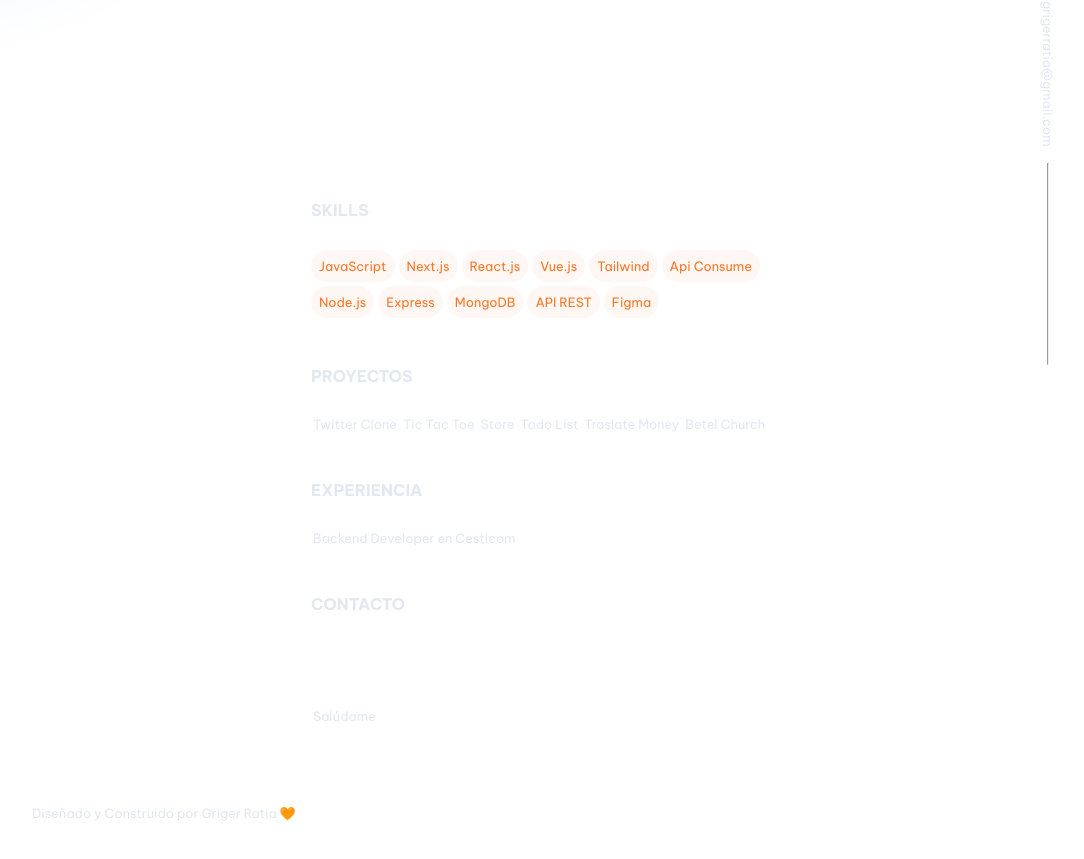
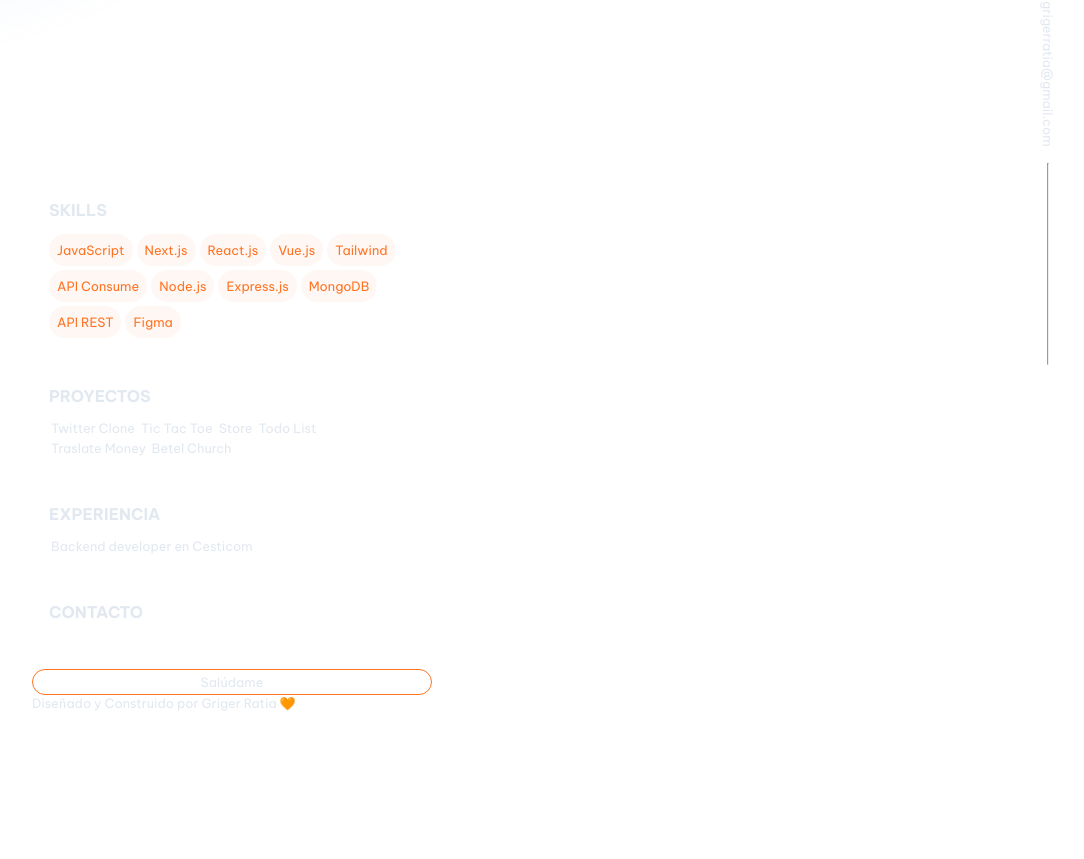
Before and after one commit to grigerratia/v1.portfolio, a React (Vite) app: page / in a window 1280 px wide. Shown: the part 419-1278 px from the top of the page, without its empty margins (96-1180 px from the left). After the commit the page ends 1194 px from the top, so only its background shows below. Built offline with nearby package versions, Linux system fonts and the light colour scheme.

Commit message:
componetizando-3

```diff
--- /dev/null
+++ b/src/components/components/ButtonAction.jsx
@@ -0,0 +1,8 @@
+
+function ButtonAction({ className, elementName }) {
+    return(
+        <div className={ className }>{ elementName }</div>
+    )
+}
+
+export default ButtonAction
--- a/src/components/layouts/InfoItem.jsx
+++ b/src/components/layouts/InfoItem.jsx
@@ -1,13 +1,20 @@
 import '../../styles/styles-layout/InfoItem.css'
+import ButtonAction from '../components/ButtonAction'
 
-function InfoItem({ children, className, title }) {
+function InfoItem({ children, className, title, elements}) {
     return(
         <div className='info-item'>
 
             <div className='info-title'>{ title }</div>
 
             <div className='info-elements'>
-                { children }
+                {
+                    elements?.map((element) => {
+                        return(
+                            <ButtonAction className={ className } elementName={ element.name } key={ element.name }/>
+                        )
+                    })
+                }
             </div>
 
         </div>
--- a/src/components/layouts/InfoSection.jsx
+++ b/src/components/layouts/InfoSection.jsx
@@ -1,40 +1,21 @@
 import '../../styles/styles-layout/InfoSection.css'
+import SKILLS from '../../utils/myskyls'
+import PROYECTS from '../../utils/myproyects'
+import EXPERIENCES from '../../utils/myexperiences'
 import InfoItem from './InfoItem'
 
 function InfoSection() {
     return(
         <section className="info">
 
-            <InfoItem title='Skills'>
-                <div className="action">JavaScript</div>
-                <div className="action">Next.js</div>
-                <div className="action">React.js</div>
-                <div className="action">Vue.js</div>
-                <div className="action">Tailwind</div>
-                <div className="action">Api Consume</div>
-                <div className="action">Node.js</div>
-                <div className="action">Express</div>
-                <div className="action">MongoDB</div>
-                <div className="action">API REST</div>
-                <div className="action">Figma</div>
-            </InfoItem>
+            <InfoItem title='Skills' className='action' elements={ SKILLS } />
 
-            <InfoItem title='Proyectos'>
-                <div className="anchor">Twitter Clone</div>
-                <div className="anchor">Tic Tac Toe</div>
-                <div className="anchor">Store</div>
-                <div className="anchor">Todo List</div>
-                <div className="anchor">Traslate Money</div>
-                <div className="anchor">Betel Church</div>
-            </InfoItem>
+            <InfoItem title='Proyectos' className='anchor' elements={ PROYECTS } />
 
-            <InfoItem title="Experiencia">
-                <div className="anchor">Backend Developer en Cesticom</div>
-            </InfoItem>
+            <InfoItem title="Experiencia" className='anchor' elements={ EXPERIENCES } />
 
-            <InfoItem title='Contacto'>
+            <InfoItem title='Contacto' typeItem='anchor' />
                 <a href='mailto:grigerratia@gmail.com' className='mailtome'>Salúdame</a>
-            </InfoItem>
 
     </section>
     )
--- a/src/styles/styles-layout/GeneralSection.css
+++ b/src/styles/styles-layout/GeneralSection.css
@@ -7,12 +7,12 @@ main .general .photo-name {
     background-color: #ff7423;
 } */
 
-main .general .photo-name .box-photoName {
+.general .photo-name .box-photoName {
     display: flex;
     align-items: center;
 }
 
-main .general .photo-name .box-photoName img {
+.general .photo-name .box-photoName img {
     background-color: #00ffff1c;
     width: 0px;
     height: 40px;
@@ -20,24 +20,24 @@ main .general .photo-name .box-photoName img {
     transition: all .3s ease-in-out;
 }
 
-main .general .photo-name:hover > .box-photoName img {
+.general .photo-name:hover > .box-photoName img {
     width: 40px;
     margin-right: 1rem;
 }
 
-main .general .photo-name:hover>h2 {
+.general .photo-name:hover>h2 {
     color: #ff7423;
     margin-left: 0;
 }
 
-main .general {
+.general {
     display: flex;
     flex-direction: column;
     width: 500px;
     height: 500px
 }
 
-main .general .photo-name h1 {
+.general .photo-name h1 {
     margin: 0;
     cursor: pointer;
     color: #e2e8f0;
@@ -45,7 +45,7 @@ main .general .photo-name h1 {
     word-spacing: 0.1rem;
 }
 
-main .general .photo-name h2 {
+.general .photo-name h2 {
     margin: 0;
     color: #e2e8f0;
     cursor: pointer;
@@ -53,7 +53,7 @@ main .general .photo-name h2 {
     font-size: 1.34rem;
 }
 
-main .general hr {
+.general hr {
     width: 100%;
     border: 1px solid #08276d4f;
     border-radius: 999px;
--- a/src/styles/styles-layout/InfoItem.css
+++ b/src/styles/styles-layout/InfoItem.css
@@ -17,7 +17,7 @@
 }
 
 .info-elements {
-    padding: 2rem 0 0 0;
+    padding-top: 1rem;
     display: flex;
     flex-wrap: wrap;
     gap: 4px;
--- a/src/styles/styles-layout/InfoSection.css
+++ b/src/styles/styles-layout/InfoSection.css
@@ -3,13 +3,11 @@
     flex-direction: column;
     justify-content: space-around;
     height: max-content;
-    max-width: 500px;
+    max-width: 400px;
     gap: 1rem;
 }
 
-
-.anchor,
-.mailtome {
+.anchor {
     border-left: solid 2px #ff742300;
     font-size: .8rem;
     color: #e2e8f0;
@@ -21,6 +19,14 @@
 }
 
 .mailtome {
-    padding: 4rem 0rem;
+    font-size: .8rem;
+    border: solid 1px #ff7423;
+    border-radius: 9999px;
+    color: #e2e8f0;
     text-align: center;
+    padding: 4px 28px;
 }
+
+.mailtome:hover {
+    box-shadow: 0px 0px 20px 1px #ff7423;
+}
--- a/src/styles/styles-layout/Main.css
+++ b/src/styles/styles-layout/Main.css
@@ -1,7 +1,6 @@
 .main {
     display: flex;
-    justify-content: space-around;
-    align-items: center;
+    justify-content:space-evenly;
 }
 
 @media (max-width: 1400px) {
--- /dev/null
+++ b/src/utils/myexperiences.jsx
@@ -0,0 +1,5 @@
+const EXPERIENCES = [
+    { name: 'Backend developer en Cesticom' },
+]
+
+export default EXPERIENCES
--- /dev/null
+++ b/src/utils/myproyects.jsx
@@ -0,0 +1,10 @@
+const PROYECTS = [
+    { name: 'Twitter Clone' },
+    { name: 'Tic Tac Toe' },
+    { name: 'Store' },
+    { name: 'Todo List' },
+    { name: 'Traslate Money' },
+    { name: 'Betel Church' }
+]
+
+export default PROYECTS
--- /dev/null
+++ b/src/utils/myskyls.jsx
@@ -0,0 +1,15 @@
+const SKILLS = [
+    { name: 'JavaScript' },
+    { name: 'Next.js' },
+    { name: 'React.js' },
+    { name: 'Vue.js' },
+    { name: 'Tailwind' },
+    { name: 'API Consume' },
+    { name: 'Node.js' },
+    { name: 'Express.js' },
+    { name: 'MongoDB' },
+    { name: 'API REST' },
+    { name: 'Figma' },
+]
+
+export default SKILLS
```
Also changed, not shown: src/components/components/ButtonAnchor.jsx (added, +7 -0 lines).
